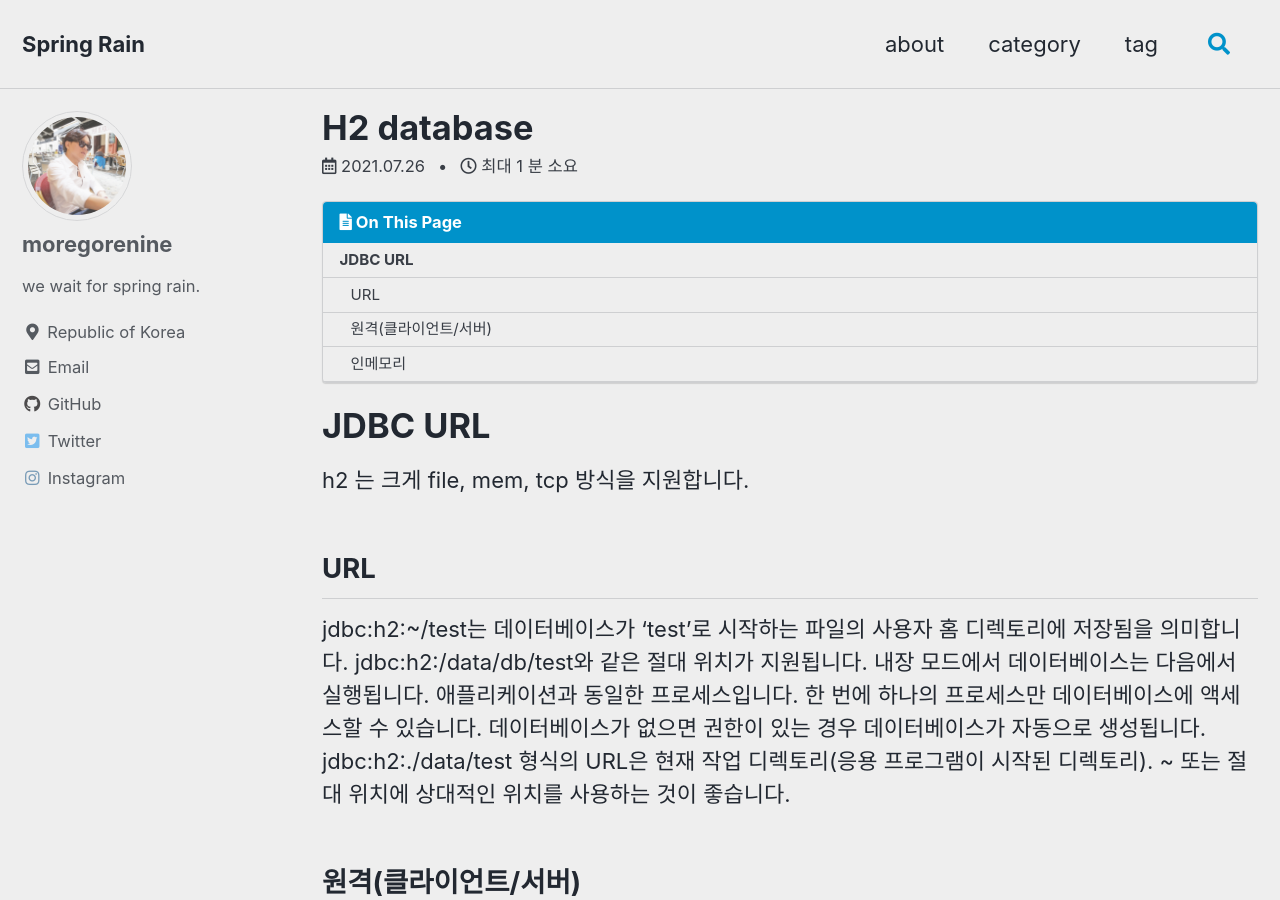
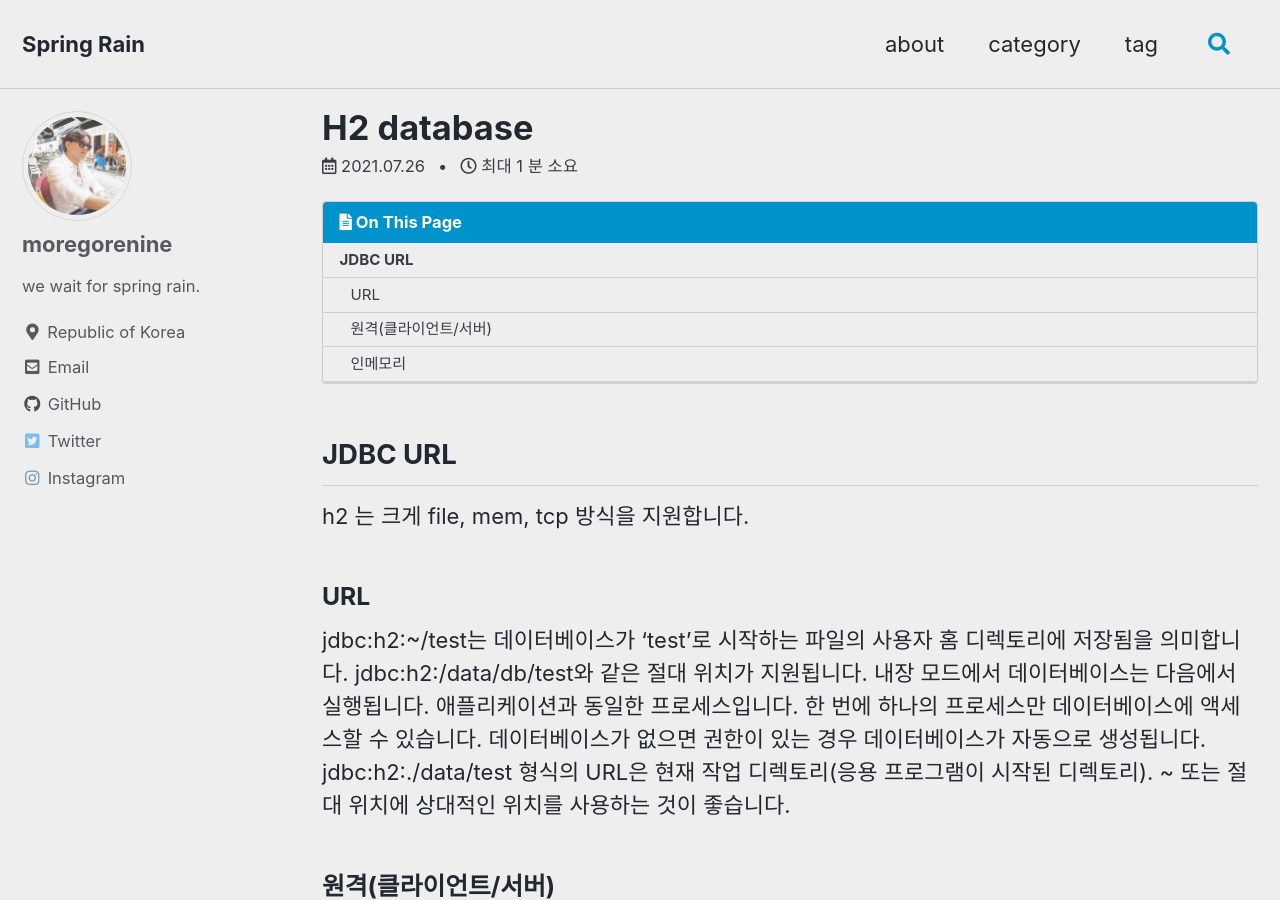
Before and after one commit to moregorenine/moregorenine.github.io, a Jekyll site: the page built from _posts/db/2021-07-26-h2.md, in a window 1280 px wide and 900 px high. Built offline with Jekyll 4.4.1, drawn with Linux system fonts in a browser that asks for light colours; cached includes are drawn as plain includes; comment, search, counter and statistics services are not loaded.

Commit message:
Update 2021-07-26-h2.md

```diff
--- a/_posts/db/2021-07-26-h2.md
+++ b/_posts/db/2021-07-26-h2.md
@@ -10,16 +10,16 @@ last_modified_at: 2021-07-26T00:00:00+09:00
 toc: true
 toc_sticky: true
 ---
-# JDBC URL
+## JDBC URL
 h2 는 크게 file, mem, tcp 방식을 지원합니다.
 
-## URL
+### URL
 jdbc:h2:~/test는 데이터베이스가 'test'로 시작하는 파일의 사용자 홈 디렉토리에 저장됨을 의미합니다. jdbc:h2:/data/db/test와 같은 절대 위치가 지원됩니다. 내장 모드에서 데이터베이스는 다음에서 실행됩니다. 애플리케이션과 동일한 프로세스입니다. 한 번에 하나의 프로세스만 데이터베이스에 액세스할 수 있습니다. 데이터베이스가 없으면 권한이 있는 경우 데이터베이스가 자동으로 생성됩니다. jdbc:h2:./data/test 형식의 URL은 현재 작업 디렉토리(응용 프로그램이 시작된 디렉토리). ~ 또는 절대 위치에 상대적인 위치를 사용하는 것이 좋습니다.
 
-## 원격(클라이언트/서버)
+### 원격(클라이언트/서버)
 URL jdbc:h2:tcp://localhost/~/test는 이 컴퓨터에서 실행 중인 H2 TCP 서버에 TCP/IP를 통해 연결하고 사용자 홈 디렉터리에서 test라는 데이터베이스를 엽니다. 서버를 먼저 시작해야 합니다. 여러 클라이언트가 동일한 데이터베이스에 연결할 수 있습니다. 내장 데이터베이스와 동일한 위치 규칙이 적용됩니다.
 
-## 인메모리
+### 인메모리
 URL jdbc:h2:mem:test는 'test'라는 이름의 인메모리 데이터베이스를 여는 것을 의미합니다. 데이터는 지속되지 않으며 데이터베이스에 대한 마지막 연결이 닫힐 때 손실됩니다. 여러 스레드가 동일한 데이터베이스에 액세스할 수 있지만 데이터는 동일한 프로세스 내에서만 볼 수 있습니다.
 
 자세한 내용은 데이터베이스 [URL 개요](http://www.h2database.com/html/features.html#database_url)를 참조하세요.
```
